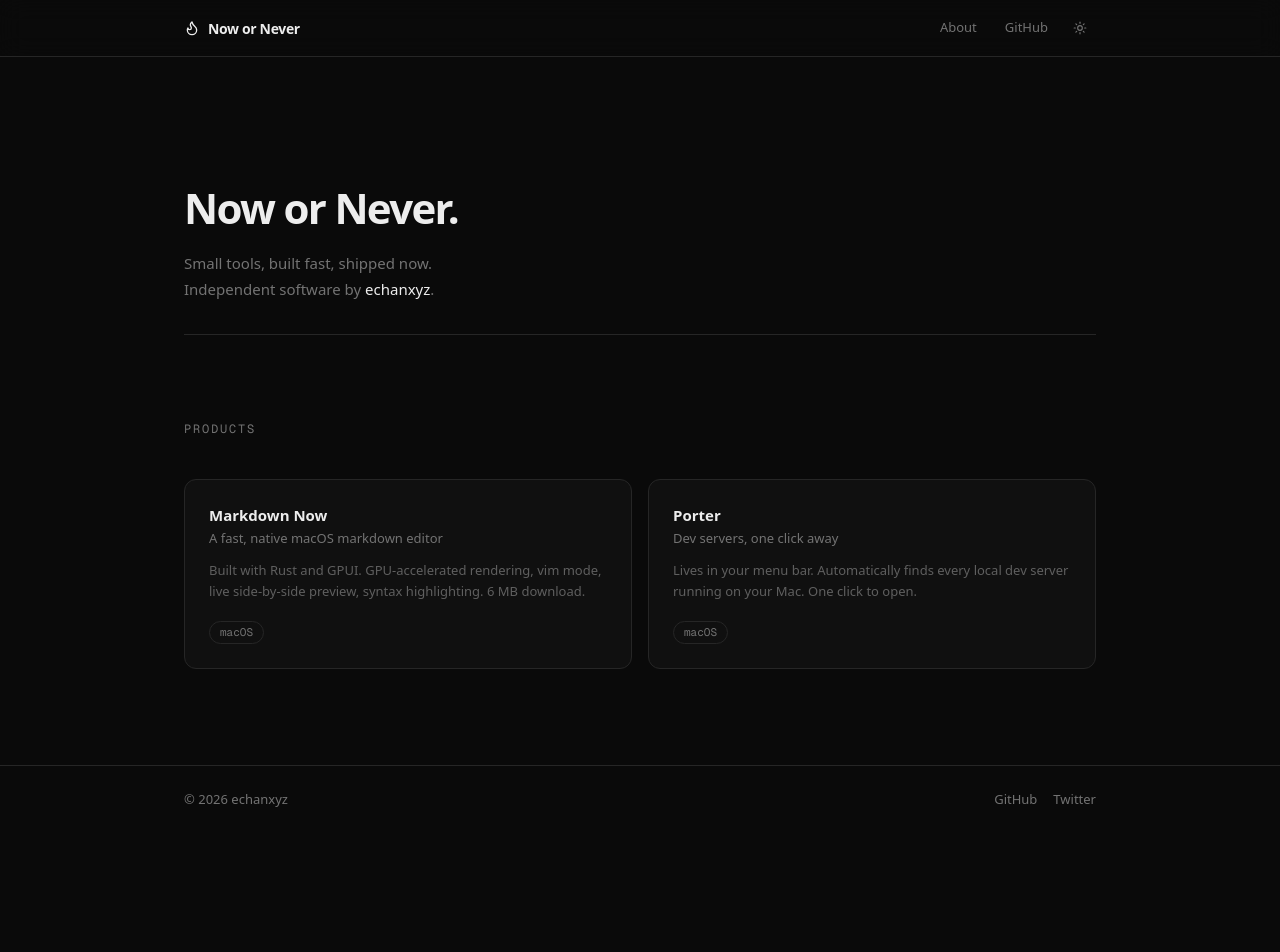
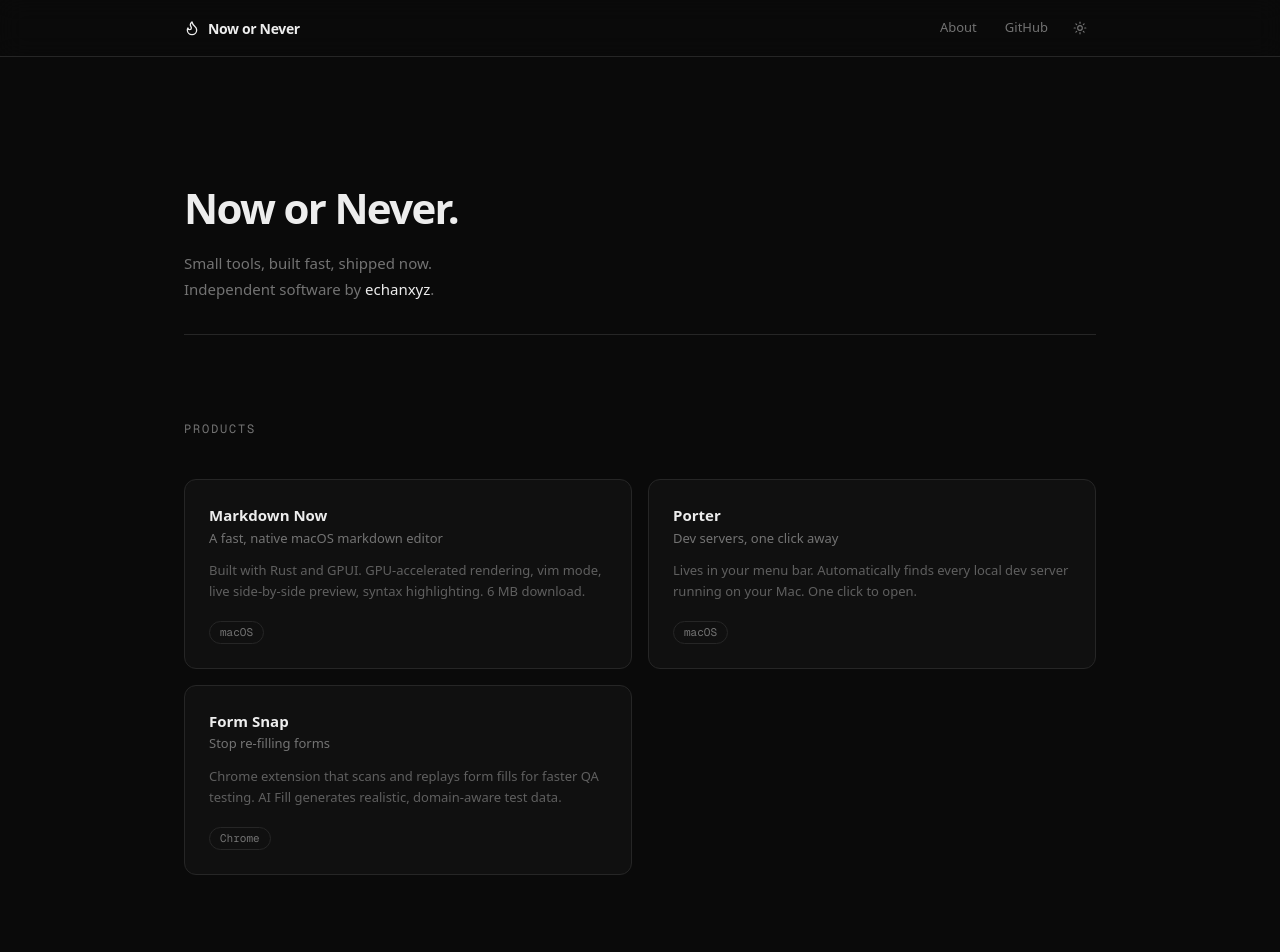
Before and after one commit to therealechan/nowornever, a Next.js app: page / in a window 1280 px wide. Shown: the top 952 px of the page. Before the commit the page ends 833 px from the top, so only its background shows below. Built offline with nearby package versions, Linux system fonts and the light colour scheme.

Commit message:
feat: add Form Snap as third product

```diff
--- a/components/products.tsx
+++ b/components/products.tsx
@@ -16,6 +16,13 @@
         description: 'Lives in your menu bar. Automatically finds every local dev server running on your Mac. One click to open.',
         url: 'https://porter.nowornever.work',
         badge: 'macOS',
+    },
+    {
+        name: 'Form Snap',
+        tagline: 'Stop re-filling forms',
+        description: 'Chrome extension that scans and replays form fills for faster QA testing. AI Fill generates realistic, domain-aware test data.',
+        url: 'https://form-snap.nowornever.work',
+        badge: 'Chrome',
     },
 ]
 
```
